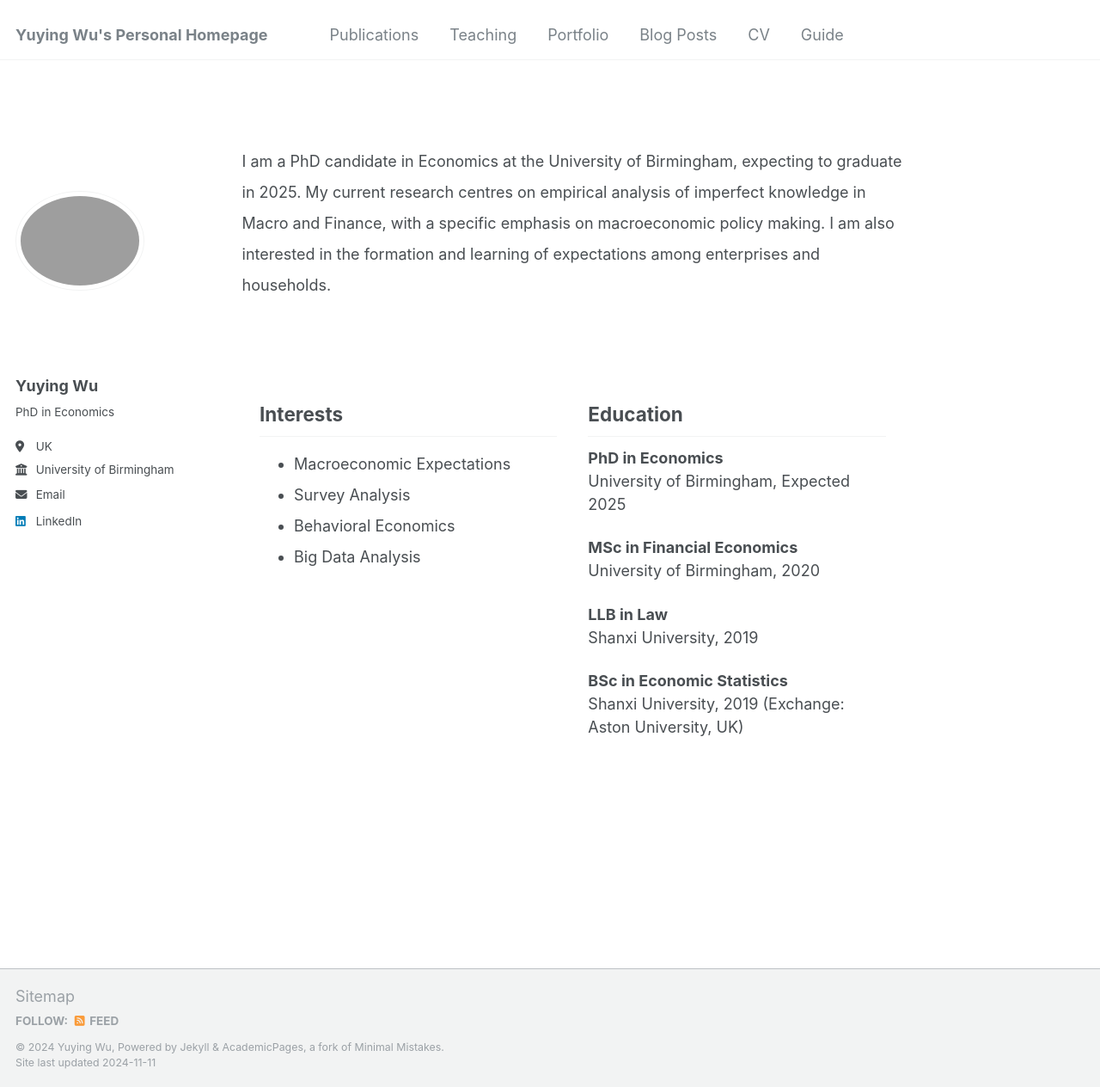
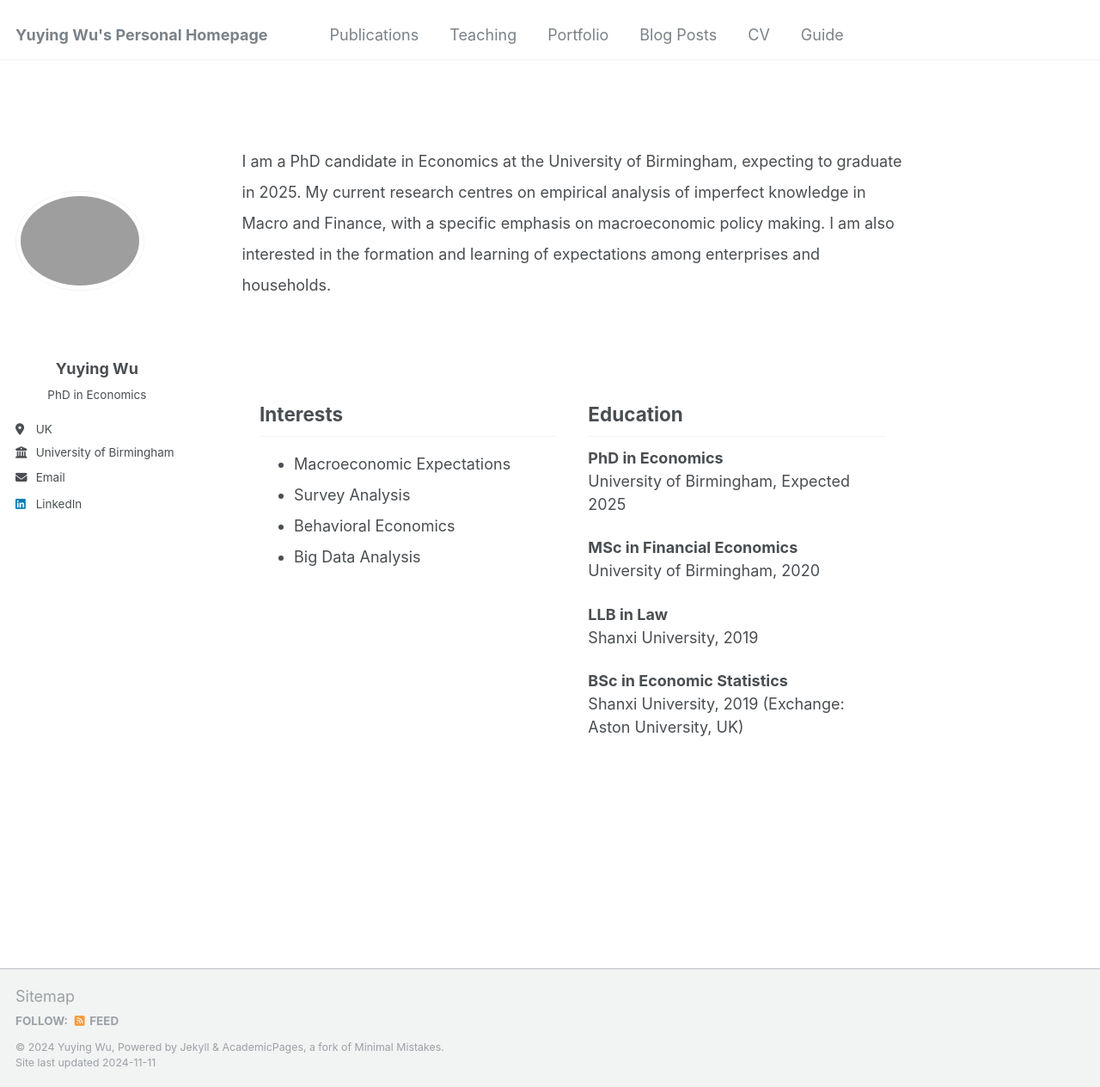
Before and after one commit to YUYINGWU-AURORA/yuying, a Jekyll site: the page built from _pages/about.md, in a window 1280 px wide and 1264 px high. Shown: the whole window at 86% size. Built offline with Jekyll 4.4.1, drawn with Linux system fonts in a browser that asks for light colours.

Commit message:
Update _sidebar.scss

```diff
--- a/_sass/_sidebar.scss
+++ b/_sass/_sidebar.scss
@@ -107,7 +107,7 @@
   padding-left: 15px;
   padding-right: 25px;
   line-height: 1;
-  margin-top: 100px;
+  margin-top: 80px;
 
   @include breakpoint($large) {
     display: block;
@@ -119,6 +119,7 @@
 
 
 .author__name {
+  text-align: center;
   margin: 0;
 
   @include breakpoint($large) {
@@ -148,6 +149,7 @@
 }
 
 .author__bio {
+   text-align: center;
   margin: 0;
 
   @include breakpoint($large) {
```
